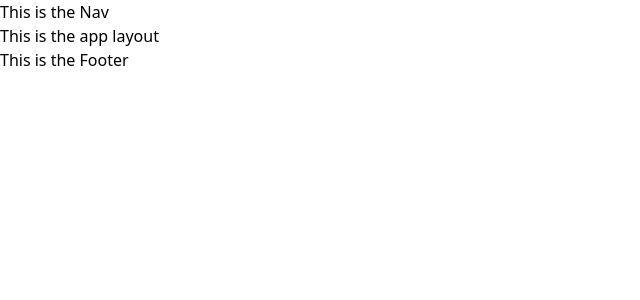
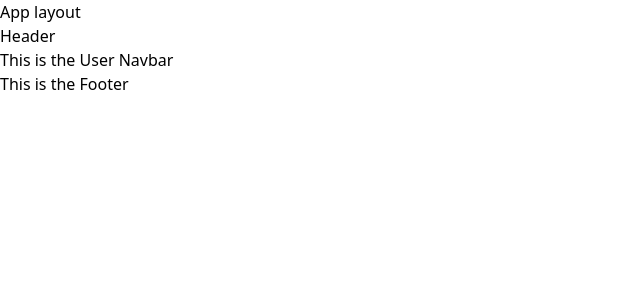
Before and after one commit to Sumit8617/CDC, a React (Vite) app in the folder Client/: page / in a window 1280 px wide. Shown: the top 300 px of the page, without its empty margins (0-640 px from the left). Built offline with nearby package versions, Linux system fonts and the light colour scheme.

Commit message:
Update the Nav bar rendering according to the user role with dummy data

```diff
--- a/Client/src/App.jsx
+++ b/Client/src/App.jsx
@@ -1,15 +1,15 @@
 import React from "react";
 import { Outlet } from "react-router-dom";
-import { Nav, Footer } from "./Components/index";
+import { GeneralNav, Footer } from "./Components/index";
 import Layout from "./Layout/Layout";
 const App = () => {
   return (
     <>
-      <Nav />
       <Layout>
+        <GeneralNav />
         <Outlet />
+        <Footer />
       </Layout>
-      <Footer />
     </>
   );
 };
--- a/Client/src/Components/Common/Nav.jsx
+++ /dev/null
@@ -1,11 +0,0 @@
-import React from 'react'
-
-const Nav = () => {
-  return (
-    <div>
-      This is the Nav
-    </div>
-  )
-}
-
-export default Nav
--- /dev/null
+++ b/Client/src/Components/Common/Nav/AdminNav.jsx
@@ -0,0 +1,7 @@
+import React from "react";
+
+const AdminNav = () => {
+  return <div>This is the Admin Navar</div>;
+};
+
+export default AdminNav;
--- /dev/null
+++ b/Client/src/Components/Common/Nav/GeneralNav.jsx
@@ -0,0 +1,19 @@
+import React from "react";
+import { AdminNav, UserNav } from "../../index";
+const GeneralNav = () => {
+  // INFO: This is a Dumyy test for the nav bar
+  const showNavAccordingToUser = (user = "user") => {
+    if (user === "admin") return <AdminNav />;
+    if (user === "user") return <UserNav />;
+    return null;
+  };
+
+  return (
+    <>
+      <h1>Header</h1>
+      {showNavAccordingToUser()}
+    </>
+  );
+};
+
+export default GeneralNav;
--- /dev/null
+++ b/Client/src/Components/Common/Nav/UserNav.jsx
@@ -0,0 +1,7 @@
+import React from "react";
+
+const UserNav = () => {
+  return <div>This is the User Navbar</div>;
+};
+
+export default UserNav;
--- a/Client/src/Components/index.js
+++ b/Client/src/Components/index.js
@@ -1,4 +1,6 @@
-import Nav from "./Common/Nav";
+import GeneralNav from "./Common/Nav/GeneralNav";
+import AdminNav from "./Common/Nav/AdminNav";
+import UserNav from "./Common/Nav/UserNav";
 import Footer from "./Common/Footer";
 
-export { Nav, Footer };
+export { GeneralNav, AdminNav, UserNav, Footer };
--- a/Client/src/Layout/Layout.jsx
+++ b/Client/src/Layout/Layout.jsx
@@ -1,7 +1,12 @@
 import React from "react";
 
-const Layout = () => {
-  return <div>This is the app layout</div>;
+const Layout = ({ children }) => {
+  return (
+    <div>
+      <h1>App layout</h1>
+      {children}
+    </div>
+  );
 };
 
 export default Layout;
```
